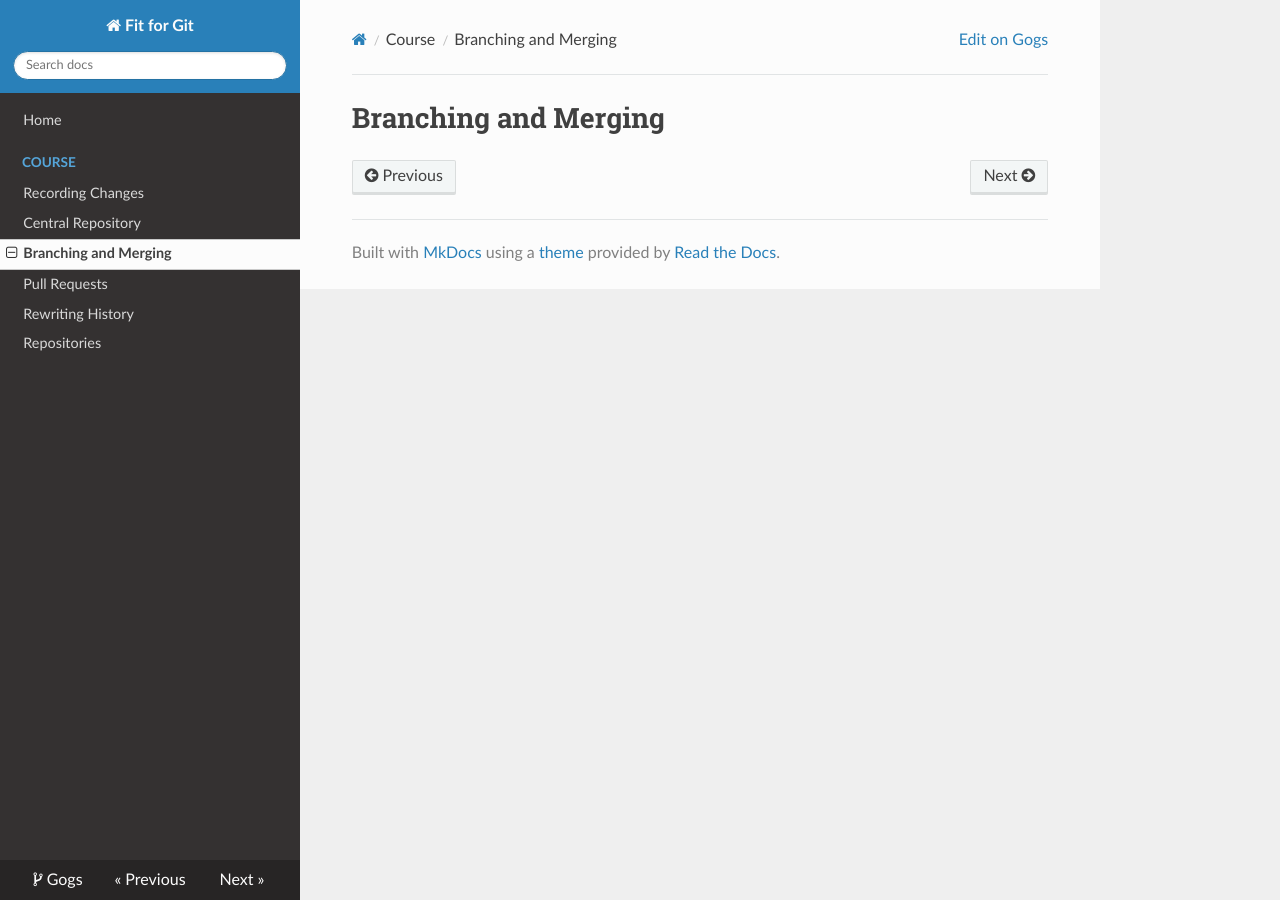
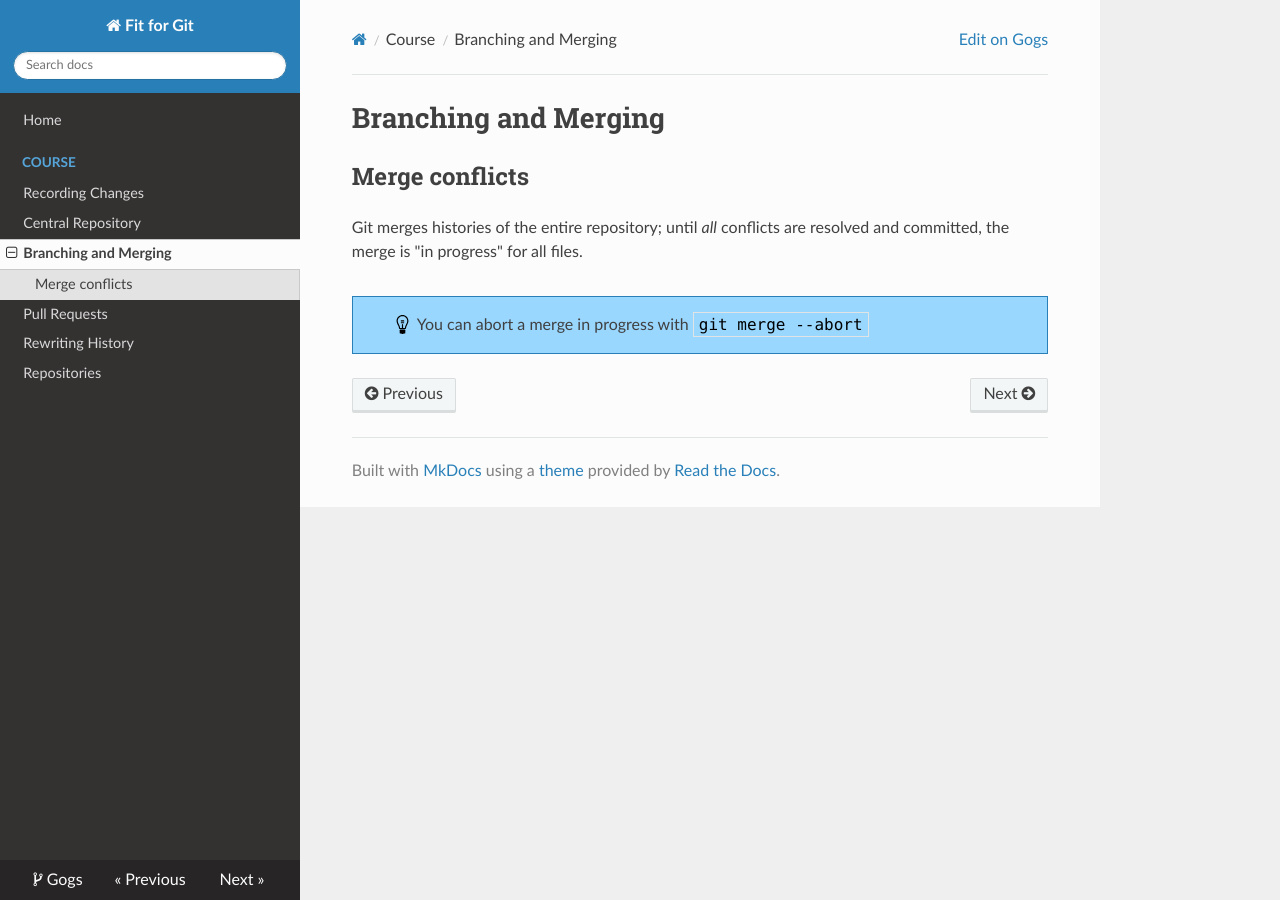
Before and after one commit to nome/FitForGit, an MkDocs documentation site: the page built from docs/03_branching_and_merging.md, in a window 1280 px wide. Built offline with MkDocs 1.6.1, drawn with Linux system fonts in a browser that asks for light colours; nearby versions of some CDN libraries; old or Windows-style settings are respelled for this version of MkDocs.

Commit message:
Add notes about whole-repo philosophy
A common misunderstanding is to assume that merges/pulls operate on individual
files, kind of like rsync.

```diff
--- a/docs/03_branching_and_merging.md
+++ b/docs/03_branching_and_merging.md
@@ -1,2 +1,12 @@
 Branching and Merging
 =====================
+
+Merge conflicts
+---------------
+
+Git merges histories of the entire repository; until _all_ conflicts are
+resolved and committed, the merge is "in progress" for all files.
+
+<ul class="hints">
+<li>You can abort a merge in progress with <code>git merge --abort</code></li>
+</ul>
```
Also changed, not shown: docs/01_recording_changes.md (+4 -0 lines).
